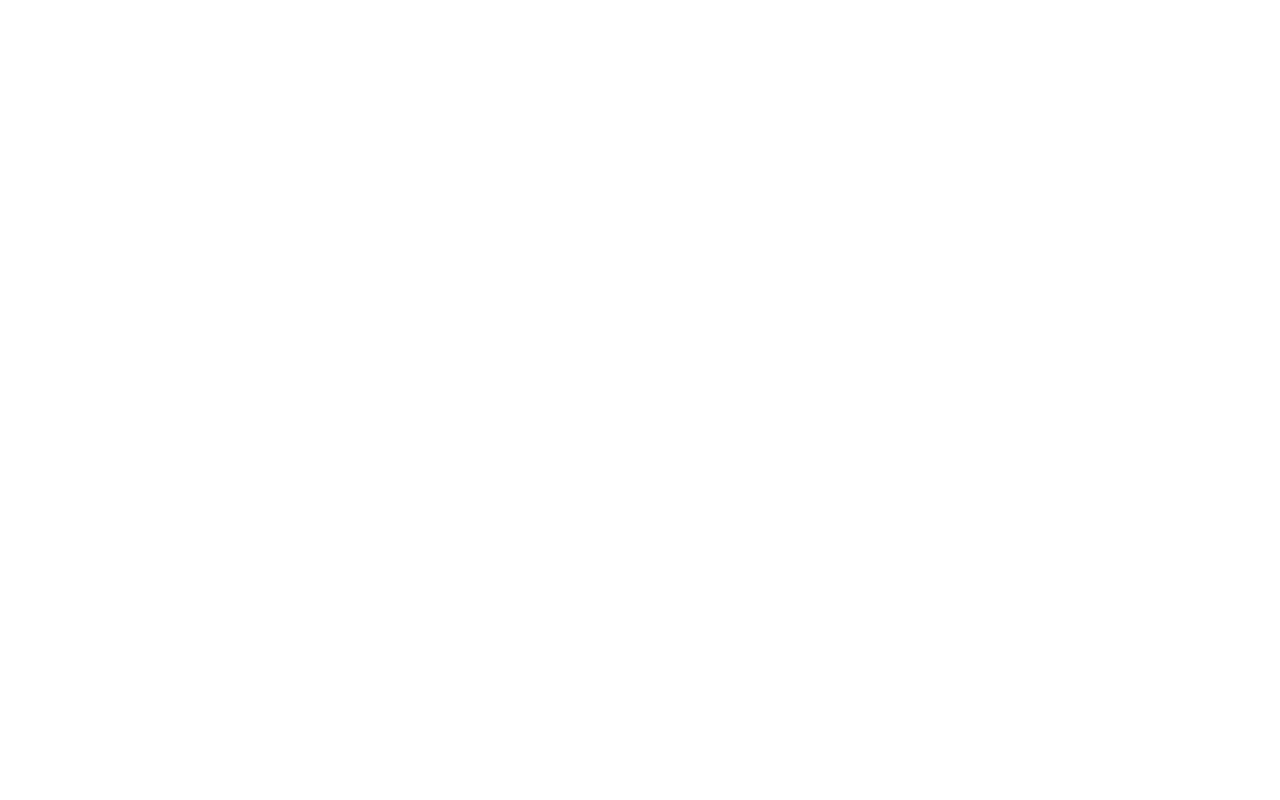
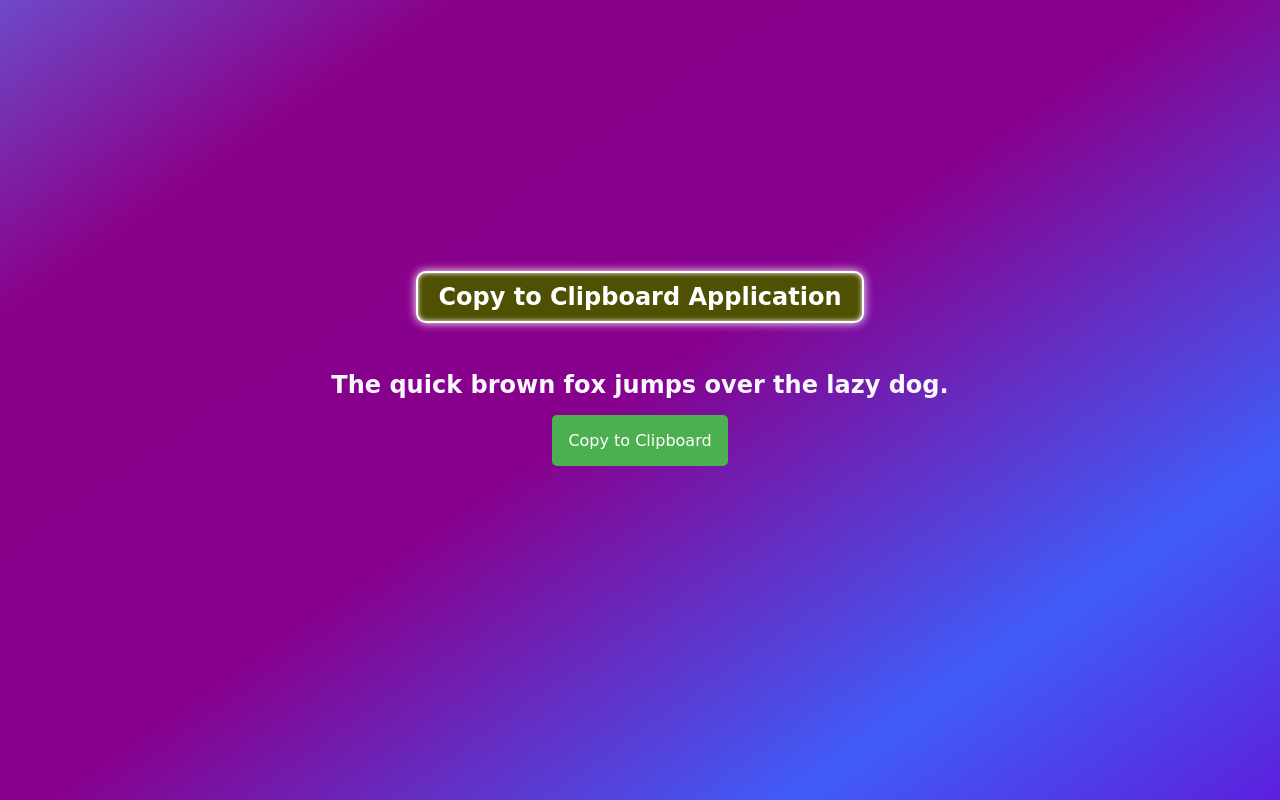
Before and after one commit to akashasahu07/Copy-to-Clipboard, a plain HTML site: page index.html in a window 1280 px wide. Drawn offline with Linux system fonts and the light colour scheme.

Commit message:
code update

```diff
--- a/index.html
+++ b/index.html
@@ -9,6 +9,11 @@
 </head>
 
 <body>
+    <h2>Copy to Clipboard Application</h2>
+    <h3 id="main_paragraph"></h3>
+    <button id="copy">Copy to Clipboard</button>
+
+    <p id="message" class="message"></p>
 
     <script src="script.js"></script>
 </body>
--- a/script.js
+++ b/script.js
@@ -0,0 +1,40 @@
+const button = document.getElementById('copy');
+const main_paragraph = document.getElementById('main_paragraph');
+const message = document.getElementById('message');
+
+// Array of random texts
+const texts = [
+    "The quick brown fox jumps over the lazy dog.",
+    "Life is what happens when you're busy making other plans.",
+    "Do not dwell in the past, do not dream of the future, concentrate the mind on the present moment.",
+    "To be yourself in a world that is constantly trying to make you something else is the greatest accomplishment.",
+    "Happiness depends upon ourselves."
+];
+
+// Function to select a random text
+function getRandomText() {
+    return texts[Math.floor(Math.random() * texts.length)];
+}
+
+// Set random text on page load
+main_paragraph.textContent = getRandomText();
+
+function copyToClipboard(element) {
+    navigator.clipboard.writeText(element.textContent)
+        .then(() => {
+            message.textContent = "Copied to Clipboard!";
+            message.classList.add('after-clicked');
+            message.style.opacity = '1';
+
+            // Gradually fade out the message
+            setTimeout(() => {
+                message.style.transition = 'opacity 1s ease-out';
+                message.style.opacity = '0';
+            }, 1500);
+        })
+        .catch(() => {
+            console.log('Unable to Copy The Data!');
+        });
+}
+
+button.addEventListener('click', () => copyToClipboard(main_paragraph));
--- a/style.css
+++ b/style.css
@@ -0,0 +1,88 @@
+* {
+    margin: 0;
+    padding: 0;
+    box-sizing: border-box;
+    font-family: cursive;
+}
+
+body {
+    display: flex;
+    justify-content: center;
+    align-items: center;
+    height: 100vh;
+    text-align: center;
+    flex-direction: column;
+    background: linear-gradient(145deg,
+            rgb(43, 246, 185),
+            rgb(92, 119, 240),
+            rgb(137, 1, 137),
+            rgb(135, 1, 142),
+            rgb(64, 92, 249),
+            rgb(107, 1, 207));
+    background-size: 200%;
+    animation: backgroundPro 20s infinite;
+}
+
+@keyframes backgroundPro {
+    0% {
+        background-position: 0;
+    }
+
+    50% {
+        background-position: 100%;
+    }
+
+    100% {
+        background-position: 0;
+    }
+}
+
+h3,
+button {
+    padding: 1rem;
+}
+
+h3 {
+    font-size: 1.5rem;
+    color: ghostwhite;
+}
+
+h2 {
+    color: #fff;
+    border: 2px solid #fff;
+    padding: 10px 20px;
+    border-radius: 10px;
+    margin-bottom: 2rem;
+    background-color: #505002;
+    box-shadow: 0px 0px 10px, 0px 0px 5px inset;
+}
+
+button {
+    font-size: 1rem;
+    cursor: pointer;
+    outline: none;
+    border: none;
+    border-radius: 5px;
+    background-color: #4caf50;
+    color: #fff;
+    transition: background-color 0.3s ease;
+}
+
+button:hover {
+    background-color: #117d9e;
+    color: #e4f316;
+}
+
+.message {
+    margin: 1rem;
+    padding: 1rem;
+    background-color: greenyellow;
+    border-radius: 5px;
+    transition: ease-in-out;
+    opacity: 0;
+}
+
+.after-clicked {
+    opacity: 1;
+    transition: ease;
+}
```
